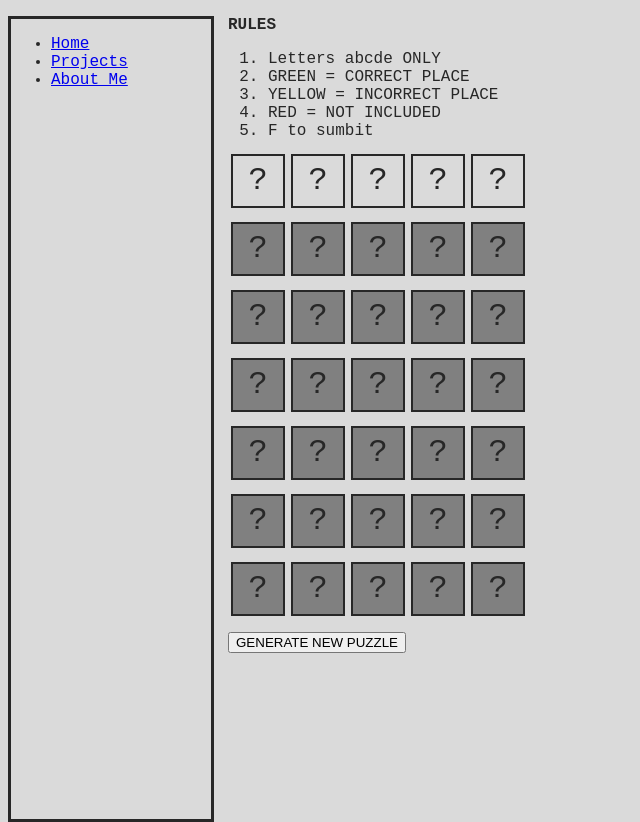
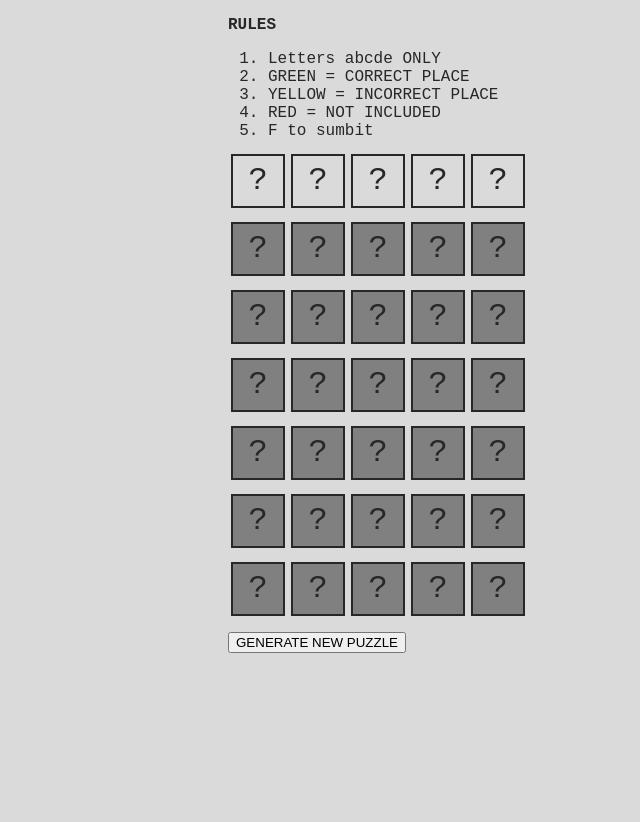
Before and after one commit to maxuible/GuessingGame, a plain HTML site: page index.html in a window 1280 px wide. Shown: the whole page, without its empty margins (0-640 px from the left). After the commit the page ends 800 px from the top, so only its background shows below. Drawn offline with Linux system fonts and the light colour scheme; files that its build step writes are made by us from their sources.

Commit message:
clean up

```diff
--- a/index.html
+++ b/index.html
@@ -6,22 +6,18 @@
     <meta http-equiv="X-UA-Compatible" content="IE=edge">
     <meta name="viewport" content="width=device-width, initial-scale=1.0">
     <title>maxuible.GuessingGame</title>
-    <script src="/guessGame/script.js"></script>
-    <link rel="stylesheet" href="/guessGame/styles.css">
+    <script src="./script.js"></script>
+    <link rel="stylesheet" href="./styles.css">
 
 </head>
 
 <body>
-    <div class="nav">
-        <ul>
-            <li><a href="/index.html">Home</a></li>
-            <li><a href="/projects.html">Projects</a></li>
-            <li><a href="/about.html">About Me</a></li>
-        </ul>
-    </div>
+
     <div class="main">
+
+
         <p> <strong>RULES</strong>
-        <ol type="1">
+            <ol type="1">
             <li>Letters abcde ONLY</li>
             <li>GREEN = CORRECT PLACE </li>
             <li>YELLOW = INCORRECT PLACE</li>
--- a/styles.css
+++ b/styles.css
@@ -19,14 +19,7 @@
     font-size: xx-large;
     grid-template-columns: repeat(5,60px);
 }
-.nav{
-    float: left;
 
-    height: 100vh;
-    width: 200px;
-
-    border-style: solid;
-}
 
 body{
     font-family: 'Courier New', Courier, monospace;
```
